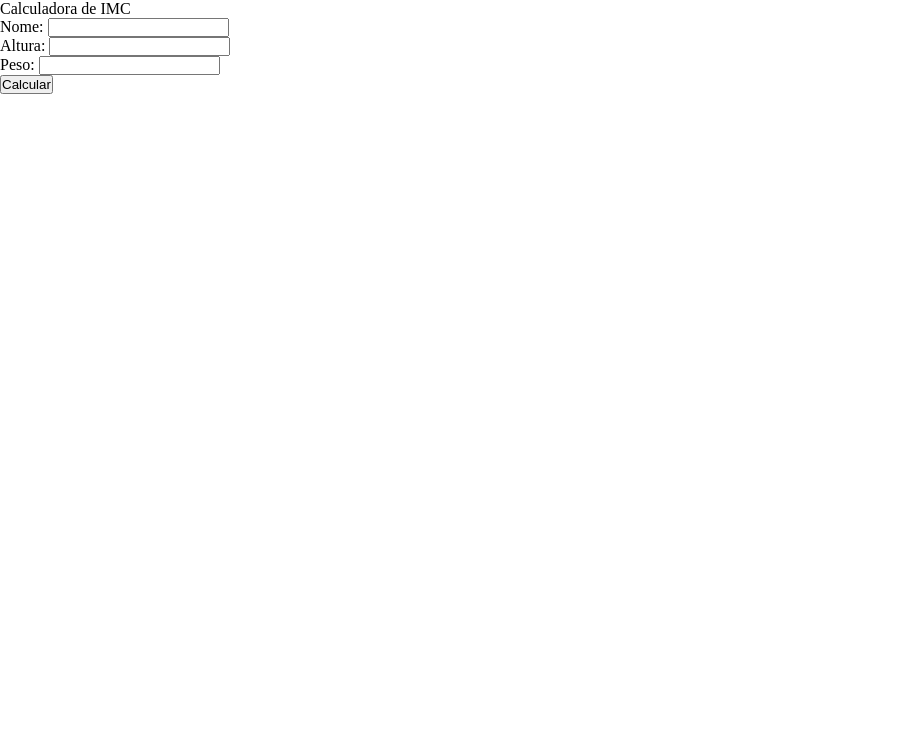
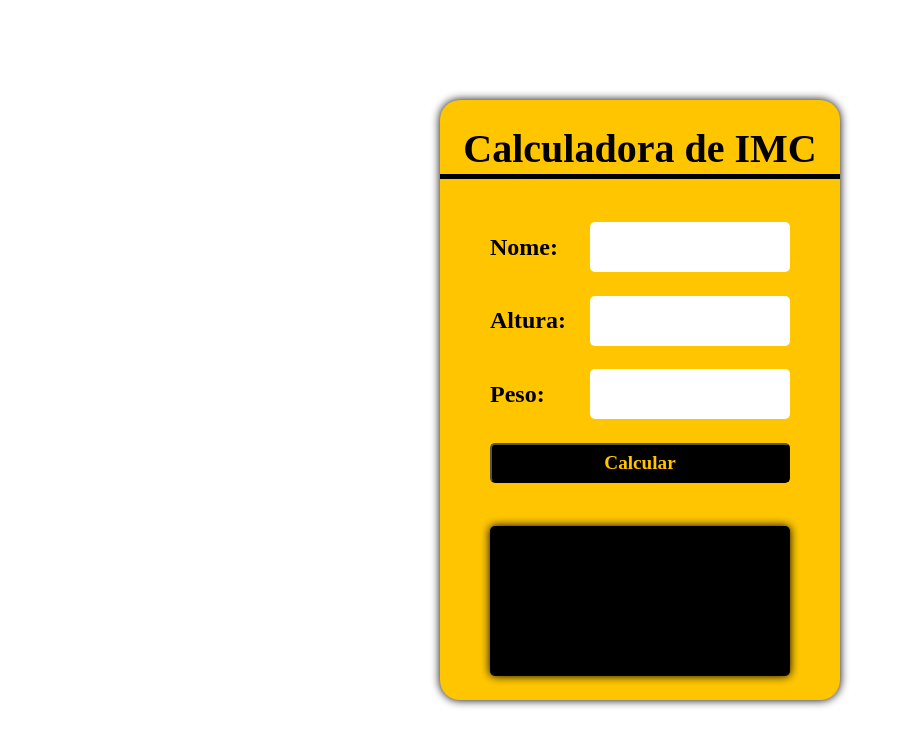
Before and after one commit to felipeaccioli/calculadora-imc, a plain HTML site: page index.html in a window 1280 px wide. Shown: the whole page, without its empty margins (0-910 px from the left). Drawn offline with Linux system fonts and the light colour scheme.

Commit message:
Estruturando o CSS e criando o arquivo script.js

```diff
--- a/index.html
+++ b/index.html
@@ -27,5 +27,6 @@
       <div class="result" id="resultado"></div>
     </div>
   </main>
+  <script src="src/scripts/script.js"></script>
 </body>
 </html>
--- a/src/styles/style.css
+++ b/src/styles/style.css
@@ -2,3 +2,83 @@
   padding: 0px;
   margin: 0px;
 }
+
+main {
+  display: flex;
+  width: 100vw;
+  height: 100vh;
+  justify-content: center;
+  align-items: center;
+}
+
+.container{
+  display: flex;
+  flex-direction: column;
+  background: rgb(255, 198, 0);
+  width: 400px;
+  height: 600px;
+  align-items: center;
+  justify-content: space-evenly;
+  border-radius: 20px;
+  box-shadow: 0 0 10px black;
+}
+
+.title {
+  display: flex;
+  justify-content: center;
+  align-items: center;
+  width: 100%;
+  height: 50px;
+  font: bold 2.5rem serif;
+  border-bottom: solid 5px black;
+  margin-bottom: 20px;
+}
+
+.input {
+  display: flex;
+  width: 300px;
+  height: 50px;
+  justify-content: space-between;
+  align-items: center;
+}
+
+.input input {
+  width: 200px;
+  height: 50px;
+  border-radius: 5px;
+  border: none;
+  outline: 0;
+  font: bold 1.5rem serif;
+  text-align: center;
+}
+
+.input label {
+  font: bold 1.5rem serif;
+}
+
+button {
+  width: 300px;
+  height: 40px;
+  font: bold 1.2rem serif;
+  background: #000;
+  color: rgb(255, 198, 0);
+  outline: none;
+  border-radius: 5px;
+  cursor: pointer;
+}
+
+.result {
+  display: flex;
+  margin-top: 20px;
+  align-items: center;
+  width: 300px;
+  height: 150px;
+  border-radius: 5px;
+  font: italic 1.5rem serif;
+  box-shadow: 0px 0px 10px black;
+  background: #000;
+  color: rgb(255, 198, 0);
+  padding: 20px;
+  box-sizing: border-box;
+  user-select: none;
+}
```
Also changed, not shown: src/scripts/script.js (added), 1 other file.
